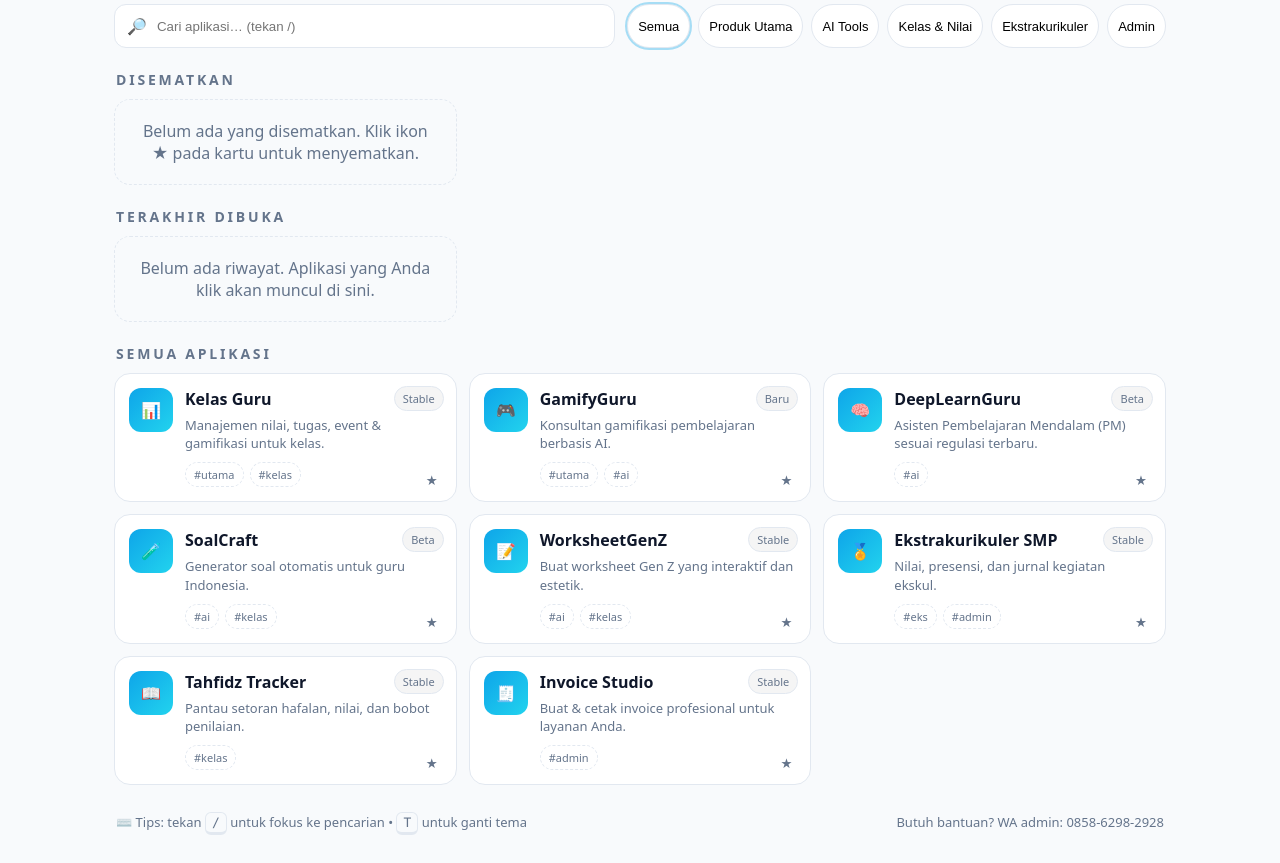
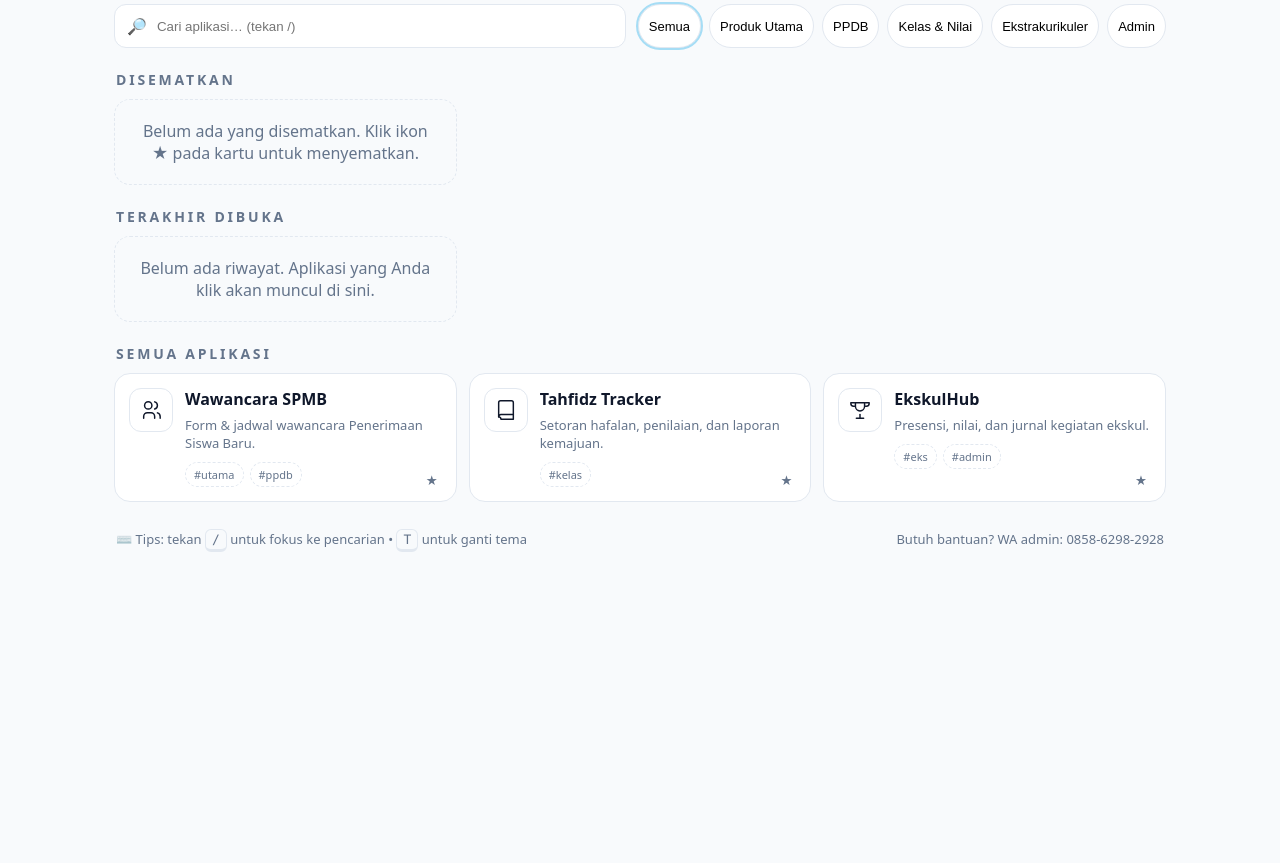
Before and after one commit to ipadevpro/schoolhub, a plain HTML site: page index.html in a window 1280 px wide. Shown: the part 84-947 px from the top of the page. After the commit the page ends 800 px from the top, so only its background shows below. Drawn offline with Linux system fonts and the light colour scheme.

Commit message:
Update index.html

```diff
--- a/index.html
+++ b/index.html
@@ -55,7 +55,7 @@
 
     .card{position:relative;border:1px solid var(--border);background:var(--card);border-radius:16px;padding:14px;display:flex;gap:12px;align-items:flex-start;transition:transform .04s ease}
     .card:hover{transform:translateY(-2px);outline:2px solid var(--ring)}
-    .icon{width:44px;height:44px;border-radius:12px;display:grid;place-items:center;background:linear-gradient(135deg, var(--accent), #22d3ee);color:white;font-weight:800}
+    .icon{width:44px;height:44px;border-radius:12px;display:grid;place-items:center;background:var(--card);border:1px solid var(--border);color:var(--text)}
     .meta{flex:1;min-width:0}
     .meta h3{margin:0 0 6px;font-size:16px;display:flex;align-items:center;gap:8px}
     .desc{color:var(--muted);font-size:13px;line-height:1.4}
@@ -81,8 +81,14 @@
         </div>
       </div>
       <div class="actions" role="toolbar" aria-label="Aksi">
-        <button class="btn" id="themeBtn" aria-pressed="false" title="Toggle tema (T)">🌗 <span class="hide-sm">Tema</span></button>
-        <a class="btn" href="#whatsapp" title="Hubungi admin">💬 <span class="hide-sm">Kontak</span></a>
+        <button class="btn" id="themeBtn" aria-pressed="false" title="Ganti tema (T)">
+          <svg width="18" height="18" viewBox="0 0 24 24" fill="none" stroke="currentColor" aria-hidden="true"><path d="M12 3c.132 0 .263.003.393.01A9 9 0 1 0 21 12.607 7 7 0 0 1 12 3Z" stroke-width="1.5"/></svg>
+          <span class="hide-sm">Tema</span>
+        </button>
+        <a class="btn" href="#whatsapp" title="Hubungi admin">
+          <svg width="18" height="18" viewBox="0 0 24 24" fill="none" stroke="currentColor" aria-hidden="true"><path d="M21 15a4 4 0 0 1-4 4H7l-4 4V5a4 4 0 0 1 4-4h10a4 4 0 0 1 4 4v10Z" stroke-width="1.5"/></svg>
+          <span class="hide-sm">Kontak</span>
+        </a>
       </div>
     </header>
 
@@ -94,7 +100,7 @@
       <div class="chips" role="group" aria-label="Kategori">
         <button class="chip" data-cat="all" aria-pressed="true">Semua</button>
         <button class="chip" data-cat="utama">Produk Utama</button>
-        <button class="chip" data-cat="ai">AI Tools</button>
+        <button class="chip" data-cat="ppdb">PPDB</button>
         <button class="chip" data-cat="kelas">Kelas & Nilai</button>
         <button class="chip" data-cat="eks">Ekstrakurikuler</button>
         <button class="chip" data-cat="admin">Admin</button>
@@ -129,78 +135,9 @@
   <script>
     // ----- Data Aplikasi (EDIT SESUAI KEBUTUHAN) -----
     const APPS = [
-      {
-        id: 'kelas-guru',
-        name: 'Kelas Guru',
-        url: '#', // ganti ke URL asli
-        desc: 'Manajemen nilai, tugas, event & gamifikasi untuk kelas.',
-        icon: '📊',
-        tags: ['utama','kelas'],
-        status: 'Stable'
-      },
-      {
-        id: 'gamify-guru',
-        name: 'GamifyGuru',
-        url: '#',
-        desc: 'Konsultan gamifikasi pembelajaran berbasis AI.',
-        icon: '🎮',
-        tags: ['utama','ai'],
-        status: 'Baru'
-      },
-      {
-        id: 'deep-learn-guru',
-        name: 'DeepLearnGuru',
-        url: '#',
-        desc: 'Asisten Pembelajaran Mendalam (PM) sesuai regulasi terbaru.',
-        icon: '🧠',
-        tags: ['ai'],
-        status: 'Beta'
-      },
-      {
-        id: 'soal-craft',
-        name: 'SoalCraft',
-        url: '#',
-        desc: 'Generator soal otomatis untuk guru Indonesia.',
-        icon: '🧪',
-        tags: ['ai','kelas'],
-        status: 'Beta'
-      },
-      {
-        id: 'worksheet-genz',
-        name: 'WorksheetGenZ',
-        url: '#',
-        desc: 'Buat worksheet Gen Z yang interaktif dan estetik.',
-        icon: '📝',
-        tags: ['ai','kelas'],
-        status: 'Stable'
-      },
-      {
-        id: 'ekskul',
-        name: 'Ekstrakurikuler SMP',
-        url: '#',
-        desc: 'Nilai, presensi, dan jurnal kegiatan ekskul.',
-        icon: '🏅',
-        tags: ['eks','admin'],
-        status: 'Stable'
-      },
-      {
-        id: 'tahfidz',
-        name: 'Tahfidz Tracker',
-        url: '#',
-        desc: 'Pantau setoran hafalan, nilai, dan bobot penilaian.',
-        icon: '📖',
-        tags: ['kelas'],
-        status: 'Stable'
-      },
-      {
-        id: 'ipadevpro-invoice',
-        name: 'Invoice Studio',
-        url: '#',
-        desc: 'Buat & cetak invoice profesional untuk layanan Anda.',
-        icon: '🧾',
-        tags: ['admin'],
-        status: 'Stable'
-      }
+      { id:'spmb-wawancara', name:'Wawancara SPMB', url:'https://spmbsmppgii1.netlify.app', desc:'Form & jadwal wawancara Penerimaan Siswa Baru.', icon:'users', tags:['utama','ppdb'] },
+      { id:'tahfidz-tracker', name:'Tahfidz Tracker', url:'https://tahfidzpgii1.netlify.app', desc:'Setoran hafalan, penilaian, dan laporan kemajuan.', icon:'book', tags:['kelas'] },
+      { id:'portal-ekskul', name:'EkskulHub', url:'https://ekskulhubpgii1.netlify.app', desc:'Presensi, nilai, dan jurnal kegiatan ekskul.', icon:'trophy', tags:['eks','admin'] }
     ];
 
     // ----- Util Storage -----
@@ -226,6 +163,22 @@
       if(e.key.toLowerCase()==='t') themeBtn.click();
     });
 
+    // ----- Ikon SVG (mirip shadcn/heroicons) -----
+    function getIcon(name){
+      const base = "width='22' height='22' viewBox='0 0 24 24' fill='none' stroke='currentColor' stroke-width='1.6' stroke-linecap='round' stroke-linejoin='round' aria-hidden='true'";
+      const map = {
+        users: `<svg ${base}><path d='M16 21v-2a4 4 0 0 0-4-4H8a4 4 0 0 0-4 4v2'/><circle cx='9' cy='7' r='4'/><path d='M22 21v-2a4 4 0 0 0-3-3.87'/><path d='M16 3.13a4 4 0 0 1 0 7.75'/></svg>`,
+        trophy: `<svg ${base}><path d='M8 21h8'/><path d='M12 17v4'/><path d='M7 4h10v4a5 5 0 0 1-10 0V4Z'/><path d='M18 8h1a3 3 0 0 0 3-3V4h-4'/><path d='M6 4H2v1a3 3 0 0 0 3 3h1'/></svg>`,
+        book: `<svg ${base}><path d='M4 19.5A2.5 2.5 0 0 1 6.5 17H20'/><path d='M4 4v15.5A2.5 2.5 0 0 1 6.5 22H20V4a2 2 0 0 0-2-2H6a2 2 0 0 0-2 2Z'/></svg>`,
+        chart: `<svg ${base}><path d='M3 3v18h18'/><rect x='7' y='12' width='3' height='6'/><rect x='12' y='8' width='3' height='10'/><rect x='17' y='5' width='3' height='13'/></svg>`,
+        layers: `<svg ${base}><path d='m12 2 8 4-8 4-8-4 8-4z'/><path d='m4 10 8 4 8-4'/><path d='m4 16 8 4 8-4'/></svg>`,
+        mail: `<svg ${base}><path d='M4 4h16a2 2 0 0 1 2 2v12a2 2 0 0 1-2 2H4a2 2 0 0 1-2-2V6a2 2 0 0 1 2-2Z'/><path d='m22 6-10 7L2 6'/></svg>`,
+        library: `<svg ${base}><rect x='4' y='3' width='16' height='18' rx='2'/><path d='M9 3v18'/><path d='M15 3v18'/></svg>`,
+        userCheck: `<svg ${base}><circle cx='9' cy='7' r='4'/><path d='M17 21v-2a4 4 0 0 0-4-4H8a4 4 0 0 0-4 4v2'/><path d='m16 11 2 2 4-4'/></svg>`
+      };
+      return map[name] || `<svg ${base}><circle cx='12' cy='12' r='9'/></svg>`;
+    }
+
     // ----- Render Kartu -----
     const grids = {
       all: document.querySelector('[data-grid="all"]'),
@@ -243,13 +196,12 @@
       a.dataset.tags = app.tags.join(',');
       a.dataset.id = app.id;
       a.innerHTML = `
-        <div class="icon" aria-hidden="true">${app.icon}</div>
+        <div class="icon" aria-hidden="true">${getIcon(app.icon)}</div>
         <div class="meta">
           <h3>${app.name}</h3>
           <div class="desc">${app.desc}</div>
           <div class="tags">${app.tags.map(t=>`<span class='tag'>#${t}</span>`).join('')}</div>
         </div>
-        <div class="status">${app.status}</div>
         <button class="fav" title="Sematkan" aria-label="Sematkan ${app.name}" aria-pressed="false">★</button>
       `;
       // klik menyimpan recent
```
